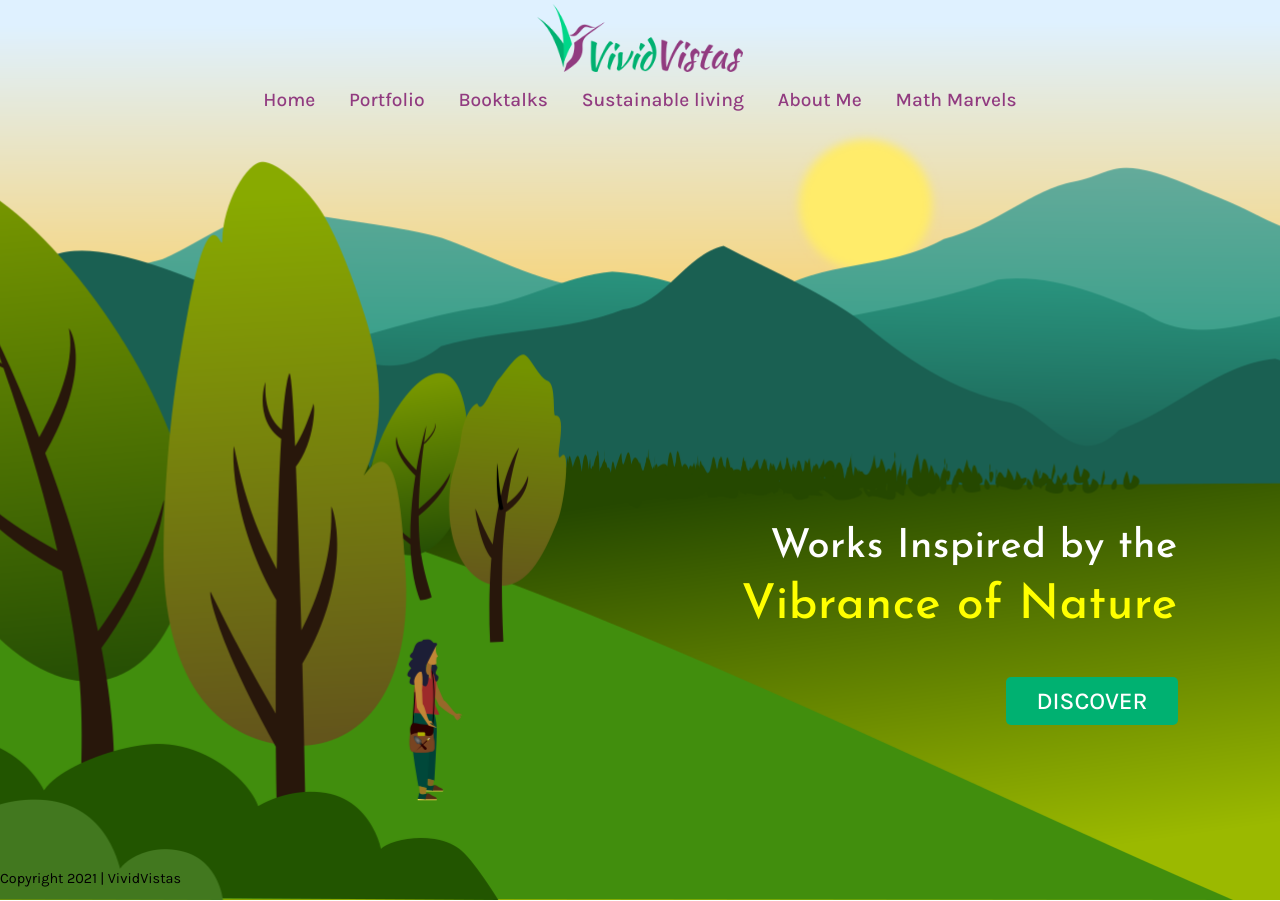
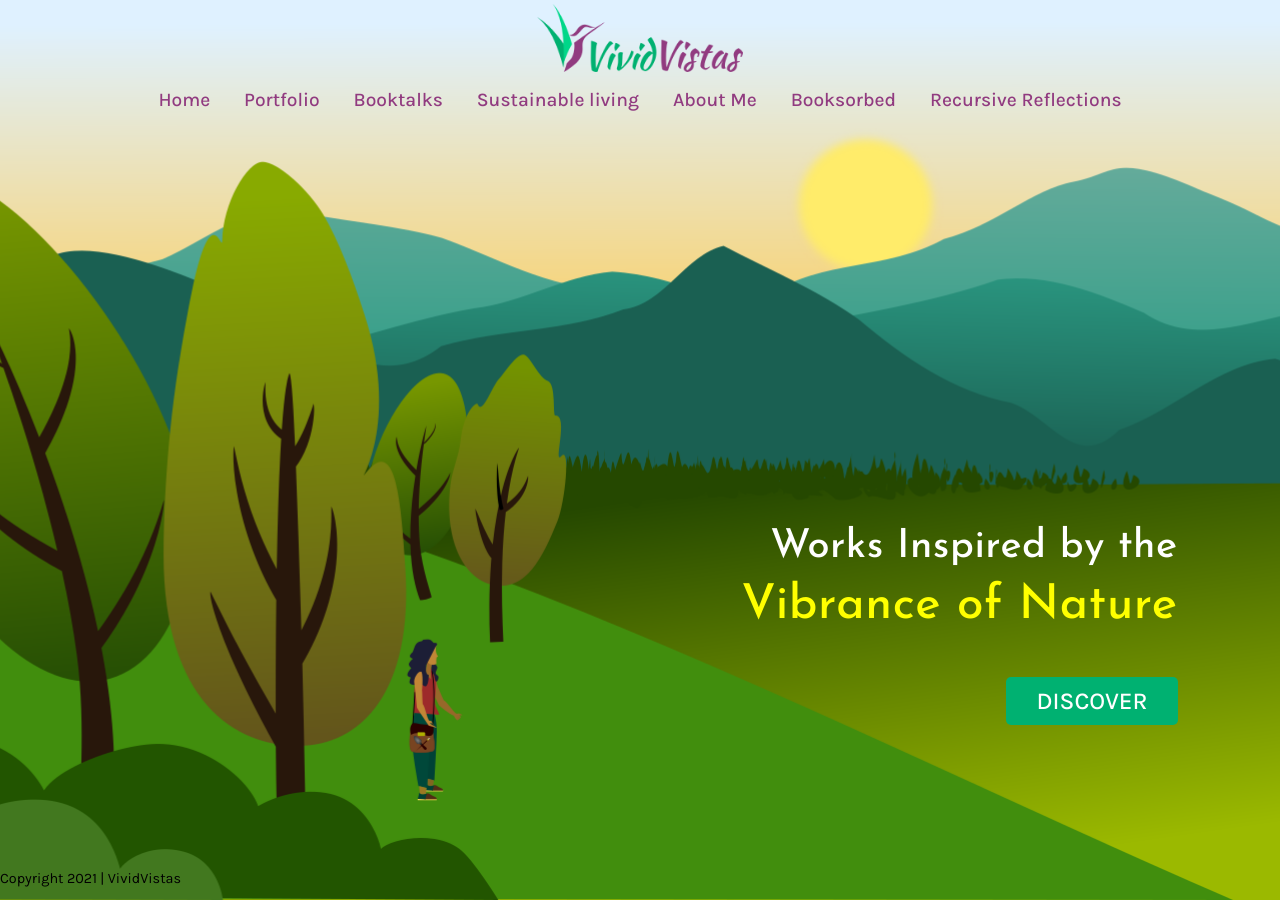
Before and after one commit to vrindarakesh/vrindarakesh.github.io, a Jekyll site: the page index.html, which Jekyll copies as it is, in a window 1280 px wide. Built offline with Jekyll 4.4.1, drawn with Linux system fonts in a browser that asks for light colours.

Commit message:
Index page edited to add navigation

```diff
--- a/index.html
+++ b/index.html
@@ -31,7 +31,8 @@
                     <li><a href="./booktalks.html">Booktalks</a></li>
                     <li><a href="./sustainableLiving.html">Sustainable living</a></li>
                     <li><a href="./aboutMe.html">About Me</a></li>
-                    <li><a href="./mathMarvels.html">Math Marvels</a></li>
+                    <li><a href="./booksorbed/">Booksorbed</a></li>
+                    <li><a href="./recursive-reflections/">Recursive Reflections</a></li>
                 </ul>
             </nav>
 
```
